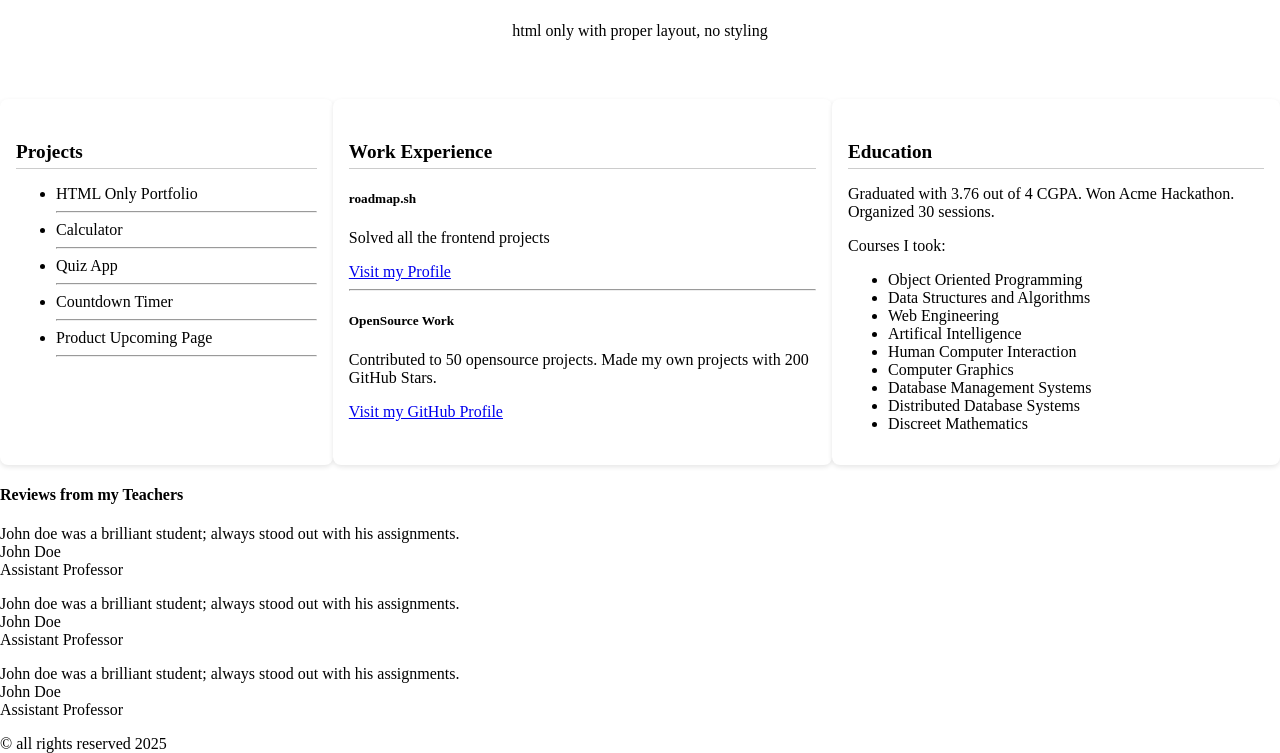
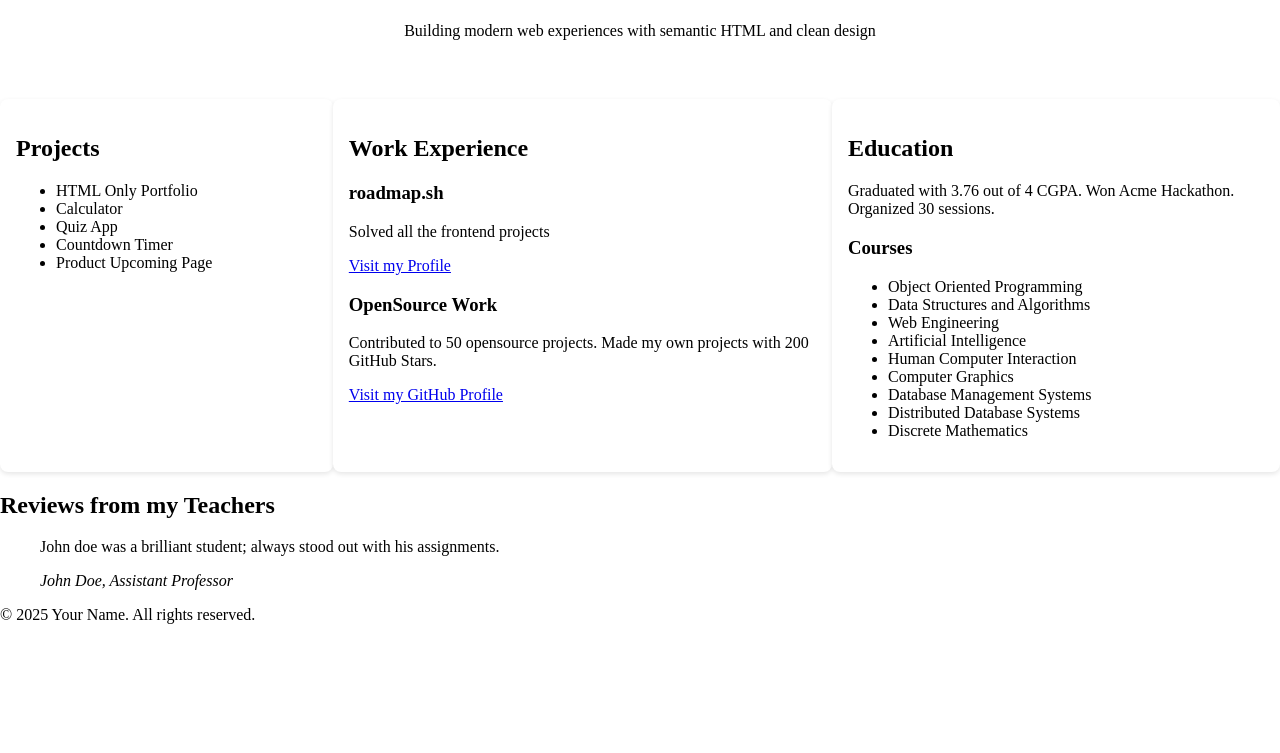
Before and after one commit to sharabshrestha99/Basic-HTML-Website-Project, a plain HTML site: page index.html in a window 1280 px wide. Shown: the part 187-940 px from the top of the page. After the commit the page ends 827 px from the top, so only its background shows below. Drawn offline with Linux system fonts and the light colour scheme.

Commit message:
Refactor index.html for improved semantics and accessibility; update content and structure for better clarity

```diff
--- a/index.html
+++ b/index.html
@@ -3,92 +3,109 @@
   <head>
     <meta charset="UTF-8" />
     <meta name="viewport" content="width=device-width, initial-scale=1.0" />
-    <title>Basic HTML Website Project</title>
+    <meta
+      name="description"
+      content="Frontend Developer Portfolio - Showcasing web development projects and experience"
+    />
+    <meta
+      name="keywords"
+      content="frontend developer, web development, portfolio, HTML, CSS, JavaScript"
+    />
+    <meta name="author" content="Your Name" />
+    <title>Frontend Developer Portfolio | Basic HTML Website Project</title>
     <link rel="stylesheet" href="style.css" />
   </head>
 
   <body>
     <header>
-      <nav>
+      <nav aria-label="Main navigation">
         <div class="brand">
-          <img src="logo.svg" alt="Logo" />
-          <span>your name</span>
+          <img src="logo.svg" alt="Portfolio Logo" width="20" height="20" />
+          <span>Your Name</span>
         </div>
-        <div class="links">
-          <a href="index.html">Home</a> / <a href="projects.html">Projects</a> /
+        <div class="links" role="navigation">
+          <a href="index.html" aria-current="page">Home</a> /
+          <a href="projects.html">Projects</a> /
           <a href="articles.html">Articles</a> /
           <a href="contact.html">Contact</a>
         </div>
       </nav>
       <h1>Frontend Developer</h1>
-      <p>html only with proper layout, no styling</p>
+      <p>Building modern web experiences with semantic HTML and clean design</p>
     </header>
+
     <main>
-      <section class="container">
-        <section id="projects">
-          <h4>Projects</h4>
+      <div class="container">
+        <section id="projects" aria-labelledby="projects-heading">
+          <h2 id="projects-heading">Projects</h2>
           <ul>
             <li>HTML Only Portfolio</li>
-            <hr />
             <li>Calculator</li>
-            <hr />
             <li>Quiz App</li>
-            <hr />
             <li>Countdown Timer</li>
-            <hr />
             <li>Product Upcoming Page</li>
-            <hr />
           </ul>
         </section>
-        <section id="experience">
-          <h4>Work Experience</h4>
-          <h5>roadmap.sh</h5>
+
+        <section id="experience" aria-labelledby="experience-heading">
+          <h2 id="experience-heading">Work Experience</h2>
+          <article>
+            <h3>roadmap.sh</h3>
             <p>Solved all the frontend projects</p>
-          <a href="#experience">Visit my Profile</a>
-          <hr />
-          <h5>OpenSource Work</h5>
+            <a href="https://roadmap.sh/profile">Visit my Profile</a>
+          </article>
+
+          <article>
+            <h3>OpenSource Work</h3>
             <p>
-            Contributed to 50 opensource projects. Made my own projects with 200
-            GitHub Stars.
+              Contributed to 50 opensource projects. Made my own projects with
+              200 GitHub Stars.
             </p>
-          <a href="#experience">Visit my GitHub Profile</a>
+            <a href="https://github.com/yourusername"
+              >Visit my GitHub Profile</a
+            >
+          </article>
         </section>
-        <section id="education">
-          <h4>Education</h4>
+
+        <section id="education" aria-labelledby="education-heading">
+          <h2 id="education-heading">Education</h2>
           <p>
             Graduated with 3.76 out of 4 CGPA. Won Acme Hackathon. Organized 30
             sessions.
           </p>
-          <p>Courses I took:</p>
+          <h3>Courses</h3>
           <ul>
             <li>Object Oriented Programming</li>
             <li>Data Structures and Algorithms</li>
             <li>Web Engineering</li>
-            <li>Artifical Intelligence</li>
+            <li>Artificial Intelligence</li>
             <li>Human Computer Interaction</li>
             <li>Computer Graphics</li>
             <li>Database Management Systems</li>
             <li>Distributed Database Systems</li>
-            <li>Discreet Mathematics</li>
+            <li>Discrete Mathematics</li>
           </ul>
         </section>
-      </section>
-      <section id="reviews">
-        <h4>Reviews from my Teachers</h4>
+      </div>
+
+      <section id="reviews" aria-labelledby="reviews-heading">
+        <h2 id="reviews-heading">Reviews from my Teachers</h2>
+        <article class="review">
+          <blockquote>
             <p>
               John doe was a brilliant student; always stood out with his
-          assignments. <br />John Doe <br />Assistant Professor
+              assignments.
             </p>
-        <p>
-          John doe was a brilliant student; always stood out with his
-          assignments. <br />John Doe <br />Assistant Professor
-        </p>
-        <p>
-          John doe was a brilliant student; always stood out with his
-          assignments. <br />John Doe <br />Assistant Professor
-        </p>
+            <footer>
+              <cite>John Doe, Assistant Professor</cite>
+            </footer>
+          </blockquote>
+        </article>
       </section>
     </main>
-    <footer>&copy; all rights reserved 2025</footer>
+
+    <footer>
+      <p>&copy; 2025 Your Name. All rights reserved.</p>
+    </footer>
   </body>
 </html>
```
Lines whose indentation alone changed are shown as unchanged.
